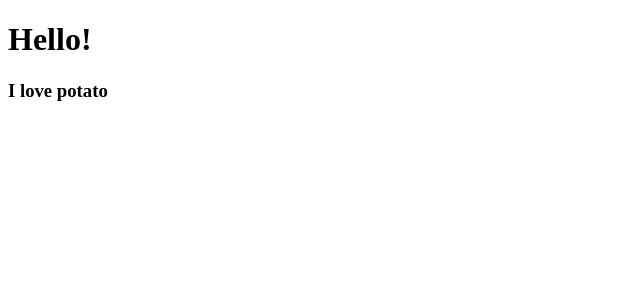
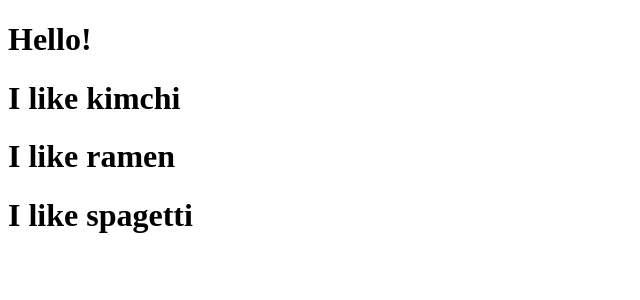
Before and after one commit to alisha0815/movie-app-2021, a React (Create React App) app: page / in a window 1280 px wide. Shown: the top 300 px of the page, without its empty margins (0-640 px from the left). Built offline with nearby package versions, Linux system fonts and the light colour scheme.

Commit message:
reusable components with JSX + props

```diff
--- a/src/App.js
+++ b/src/App.js
@@ -1,13 +1,21 @@
 // import logo from "./logo.svg";
 // import "./App.css";
 import React from "react";
-import Potato from "./Potato";
+// props go to the first argument of the function
+function Food({ fav }) {
+  console.log(fav);
+  return <h1>I like {fav}</h1>;
+}
 
 function App() {
   return (
     <div>
       <h1>Hello!</h1>
-      <Potato />
+      <Food fav="kimchi" />
+      <Food fav="ramen" />
+      <Food fav="spagetti" />
+      {/* This is how to pass the information */}
+      {/*prop name fav = kimchi */}
     </div>
   );
 }
--- a/src/Potato.js
+++ /dev/null
@@ -1,5 +0,0 @@
-function Potato() {
-  return <h3>I love potato</h3>;
-}
-
-export default Potato;
```
